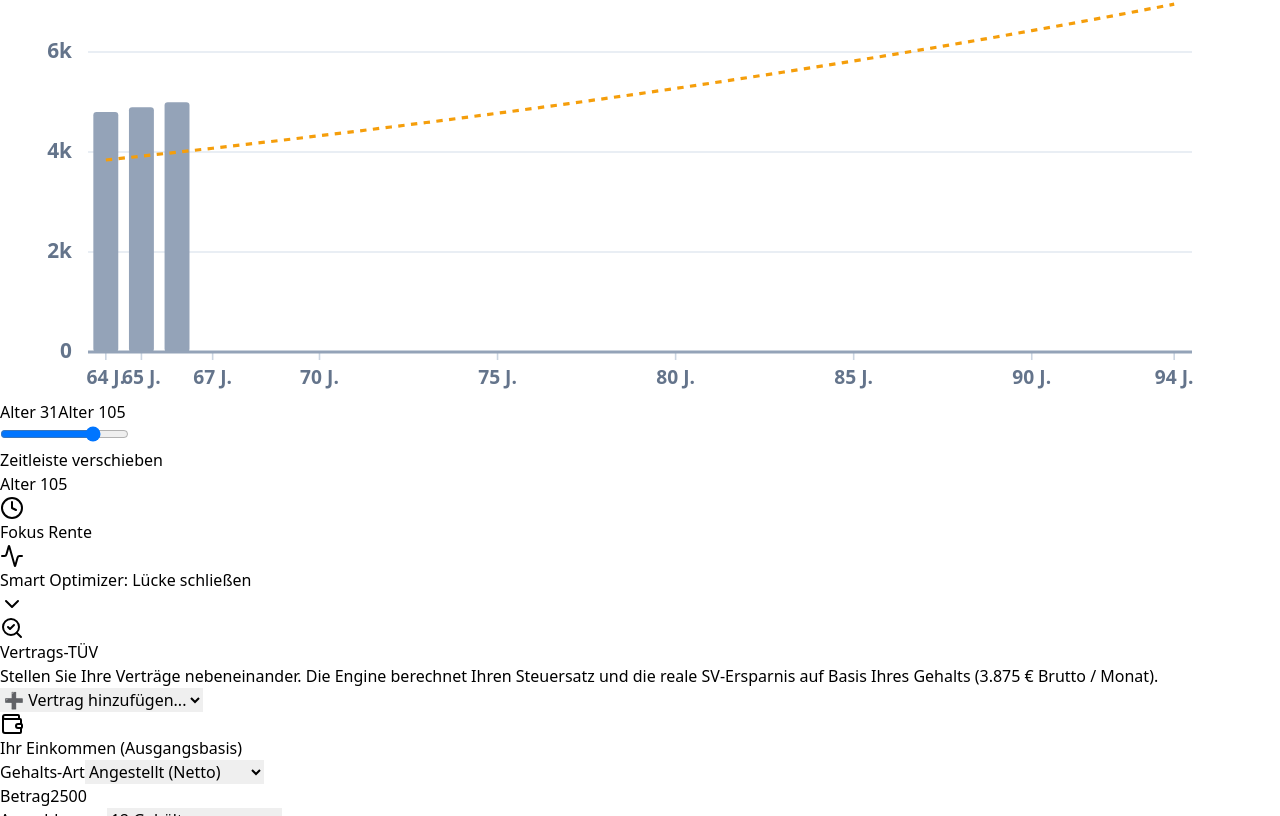
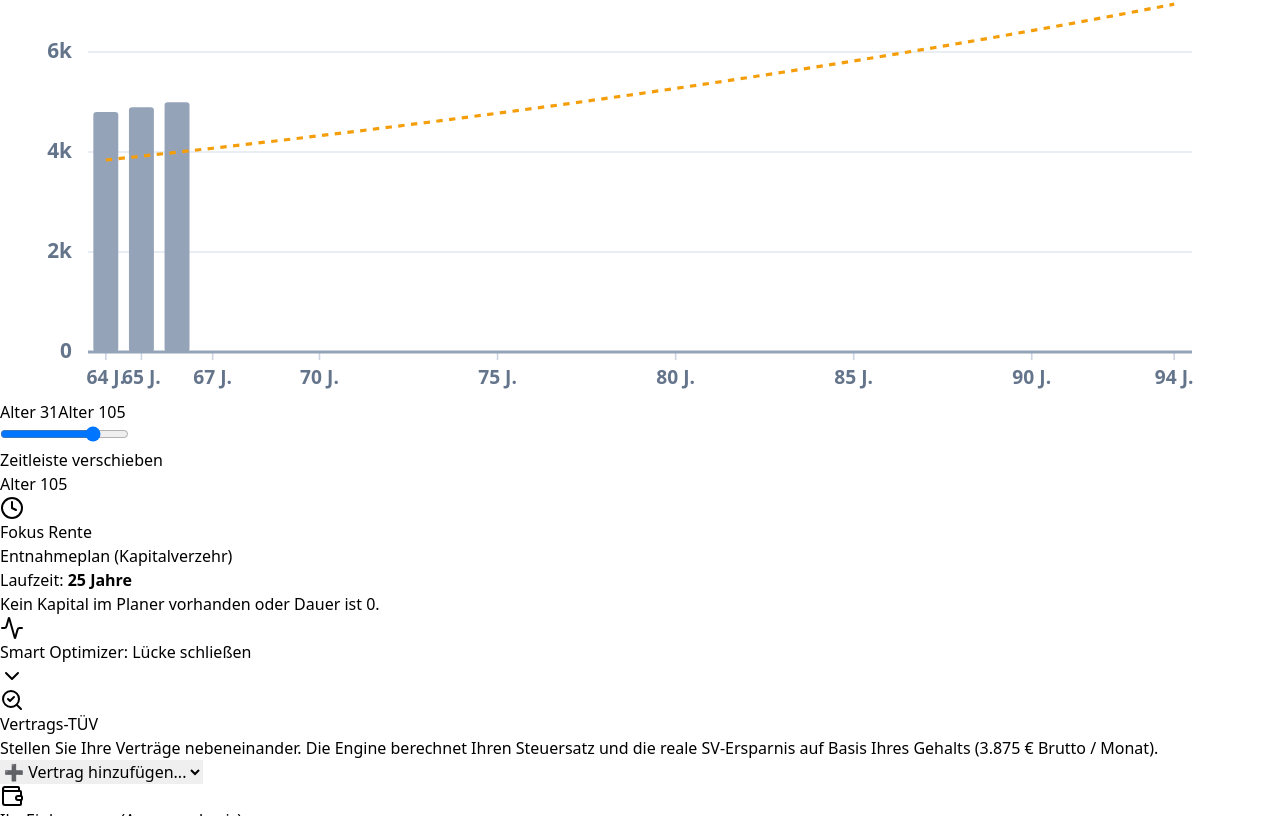
Before and after one commit to spenglerjakob-hub/renten-app, a React (Vite) app: page / in a window 1280 px wide. Shown: the part 5190-6006 px from the top of the page. Built offline with nearby package versions, Linux system fonts and the light colour scheme.

Commit message:
Update App.jsx

```diff
--- a/src/App.jsx
+++ b/src/App.jsx
@@ -723,7 +723,7 @@ export default function App() {
                   rKvpv = Math.min(rGross, Math.max(0, simRemainingBBG)) * (kvRateFull + pvRateFull);
               }
           }
-          rTax = rZve * avgTaxRate;
+          rTax = Math.max(0, (calculateESt(zvE_yearly_today + ((rZve * 12) / taxInflationFactor), isMarried) - tax_today) * taxInflationFactor / 12);
           rKist = rTax * kistRate;
           nRente = Math.max(0, rGross - rTax - rKist - rKvpv);
 
@@ -951,6 +951,35 @@ export default function App() {
 
      return { marginalTaxNow, svNow, taxRetirement: calculations.marginalTaxRate, estimatedGross: currentFinancials.avgMonthlyGross, svText, items: evaluatedItems };
   }, [tuevItems, contracts, currentFinancials, isMarried, calculations, kvStatus, hasChildren, hasChurchTax, salaryInputMode]);
+
+  const planerTableData = useMemo(() => {
+        if (calculations.effectivePlanerCapital <= 0 || planerDuration <= 0) return [];
+        const data = [];
+        let currentCap = calculations.effectivePlanerCapital;
+        let currentW = calculations.finalPlanerWithdrawalGross * 12;
+        const r = planerReturn / 100;
+        const d = planerDynamic / 100;
+
+        for (let i = 1; i <= planerDuration; i++) {
+            let interest = currentCap * r;
+            let endCap = currentCap + interest - currentW;
+
+            if (i === planerDuration || endCap < 0) endCap = 0;
+
+            data.push({
+                year: i,
+                age: Math.floor(calculations.retirementAgeA) + i - 1,
+                startCapital: currentCap,
+                withdrawal: currentW,
+                interest: interest,
+                endCapital: endCap
+            });
+
+            currentCap = endCap;
+            currentW *= (1 + d);
+        }
+        return data;
+  }, [calculations.effectivePlanerCapital, calculations.finalPlanerWithdrawalGross, planerDuration, planerReturn, planerDynamic, calculations.retirementAgeA]);
 
   const formatCurrency = (val) => new Intl.NumberFormat('de-DE', { style: 'currency', currency: 'EUR', maximumFractionDigits: 0, minimumFractionDigits: 0 }).format(val);
   const formatCurrencyOneDec = (val) => new Intl.NumberFormat('de-DE', { style: 'currency', currency: 'EUR', maximumFractionDigits: 1, minimumFractionDigits: 0 }).format(val);
@@ -1848,6 +1877,7 @@ export default function App() {
           <div className="flex bg-slate-200/50 p-1 rounded border print:hidden">
             <button onClick={() => setRightView('zusammensetzung')} className={`flex-1 py-1.5 sm:py-2 rounded text-[11px] sm:text-xs font-bold flex justify-center items-center gap-1.5 sm:gap-2 ${rightView === 'zusammensetzung' ? 'bg-white shadow' : 'text-slate-500'}`}><List className="w-3.5 h-3.5 sm:w-4 sm:h-4" /> Kassenbon</button>
             <button onClick={() => setRightView('verlauf')} className={`flex-1 py-1.5 sm:py-2 rounded text-[11px] sm:text-xs font-bold flex justify-center items-center gap-1.5 sm:gap-2 ${rightView === 'verlauf' ? 'bg-white shadow' : 'text-slate-500'}`}><LineChartIcon className="w-3.5 h-3.5 sm:w-4 sm:h-4" /> Verlauf</button>
+            <button onClick={() => setRightView('planer')} className={`flex-1 py-1.5 sm:py-2 rounded text-[11px] sm:text-xs font-bold flex justify-center items-center gap-1.5 sm:gap-2 ${rightView === 'planer' ? 'bg-white shadow' : 'text-slate-500'}`}><InfinityIcon className="w-3.5 h-3.5 sm:w-4 sm:h-4" /> Entnahmeplan</button>
           </div>
 
           <div className={`bg-white rounded-xl shadow-sm border p-4 sm:p-6 print:block print:break-inside-avoid ${rightView === 'zusammensetzung' ? 'block' : 'hidden'}`}>
@@ -1997,6 +2027,51 @@ export default function App() {
             </div>
           </div>
 
+          <div className={`bg-white rounded-xl border p-4 sm:p-6 h-auto print:block print:mt-8 print:break-inside-avoid ${rightView === 'planer' ? 'block' : 'hidden'}`}>
+             <div className="flex flex-col sm:flex-row justify-between sm:items-center gap-2 sm:gap-0 mb-4 sm:mb-6">
+                <h2 className="text-xs sm:text-sm font-bold text-slate-800">Entnahmeplan (Kapitalverzehr)</h2>
+                <div className="text-[10px] sm:text-xs text-slate-500 font-medium">Laufzeit: <strong className="text-indigo-600">{planerDuration} Jahre</strong></div>
+             </div>
+
+             {planerTableData.length > 0 ? (
+                 <div className="overflow-x-auto hide-scrollbar rounded-xl border border-slate-200">
+                     <table className="w-full text-left text-[10px] sm:text-xs whitespace-nowrap">
+                         <thead>
+                             <tr className="bg-slate-50 text-slate-500 border-b border-slate-200 uppercase tracking-wider">
+                                 <th className="p-3 font-bold">Jahr / Alter</th>
+                                 <th className="p-3 font-bold">Kapital Beginn</th>
+                                 <th className="p-3 font-bold text-emerald-600 text-right">+ Zinsen ({planerReturn}%)</th>
+                                 <th className="p-3 font-bold text-rose-600 text-right">- Entnahme (Brutto)</th>
+                                 <th className="p-3 font-bold text-right">Kapital Ende</th>
+                             </tr>
+                         </thead>
+                         <tbody className="text-slate-700">
+                             {planerTableData.map((row, idx) => (
+                                 <tr key={row.year} className={`border-b border-slate-100 hover:bg-slate-50 transition-colors ${idx === planerTableData.length - 1 ? 'border-b-0' : ''}`}>
+                                     <td className="p-3 font-medium text-slate-700 border-r border-slate-100">Jahr {row.year} <span className="text-[9px] text-slate-400 ml-1">(Alter {row.age})</span></td>
+                                     <td className="p-3">{formatResultCurrency(row.startCapital)}</td>
+                                     <td className="p-3 text-emerald-600 text-right">+{formatResultCurrency(row.interest)}</td>
+                                     <td className="p-3 text-rose-600 font-bold text-right">-{formatResultCurrency(row.withdrawal)}</td>
+                                     <td className="p-3 font-bold text-right border-l border-slate-100 bg-slate-50/50">{formatResultCurrency(row.endCapital)}</td>
+                                 </tr>
+                             ))}
+                         </tbody>
+                     </table>
+                 </div>
+             ) : (
+                 <div className="text-center p-8 text-slate-500 text-xs sm:text-sm bg-slate-50 rounded-xl border border-slate-200 border-dashed">
+                     Kein Kapital im Planer vorhanden oder Dauer ist 0.
+                 </div>
+             )}
+
+             {planerTableData.length > 0 && (
+                 <div className="mt-4 p-3 bg-indigo-50/50 rounded-lg border border-indigo-100 text-[10px] sm:text-xs text-indigo-900 leading-relaxed">
+                     <strong className="block mb-1">So lesen Sie diese Tabelle:</strong>
+                     Das Kapital zu Beginn jedes Jahres wird mit {planerReturn}% verzinst. Gleichzeitig wird Ihre Wunschrente (inkl. {planerDynamic}% jährlicher Dynamik) entnommen. Am Ende der Laufzeit ({planerDuration} Jahre) ist das Kapital planmäßig vollständig verzehrt.
+                 </div>
+             )}
+          </div>
+
           <div className="bg-slate-900 rounded-xl border border-slate-800 text-white print:bg-white print:text-slate-800 print:border-slate-300 print:break-inside-avoid overflow-hidden">
               <button onClick={() => setShowOptimizer(!showOptimizer)} className="w-full p-4 sm:p-6 flex justify-between items-center hover:bg-slate-800 transition-colors print:bg-slate-50">
                   <h3 className="text-xs sm:text-sm font-bold text-indigo-400 flex items-center gap-2 print:text-indigo-700"><Activity className="w-4 h-4 sm:w-5 sm:h-5" /> Smart Optimizer: Lücke schließen</h3>
```
